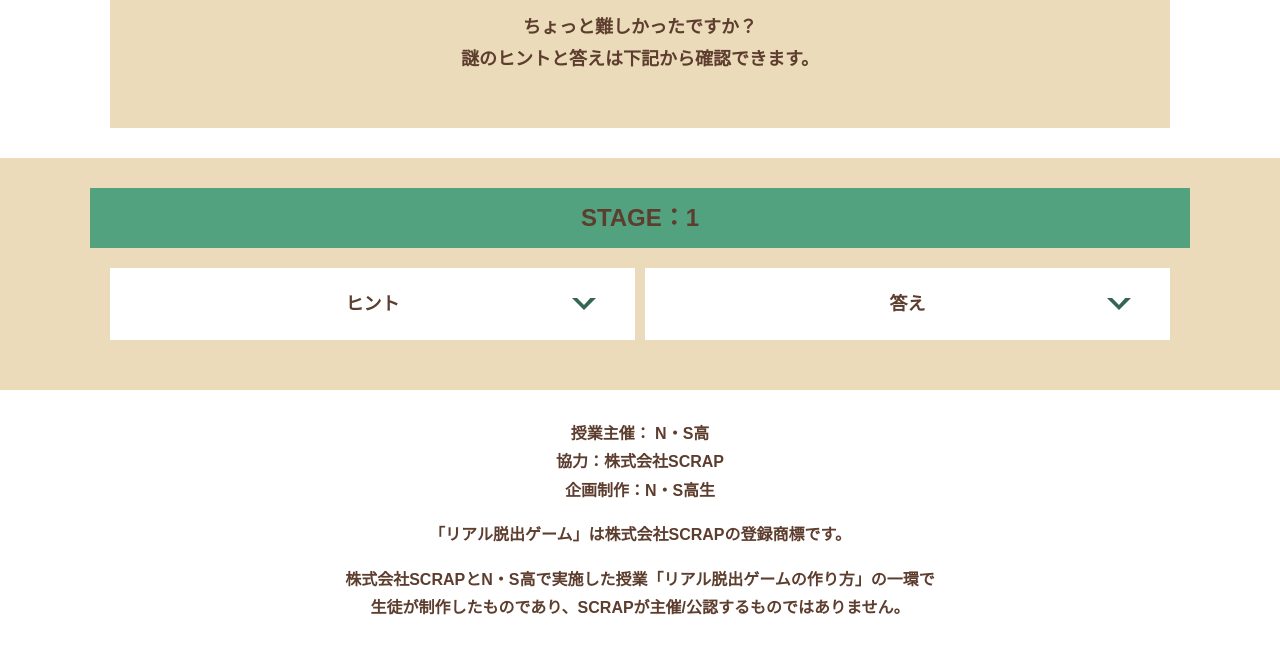
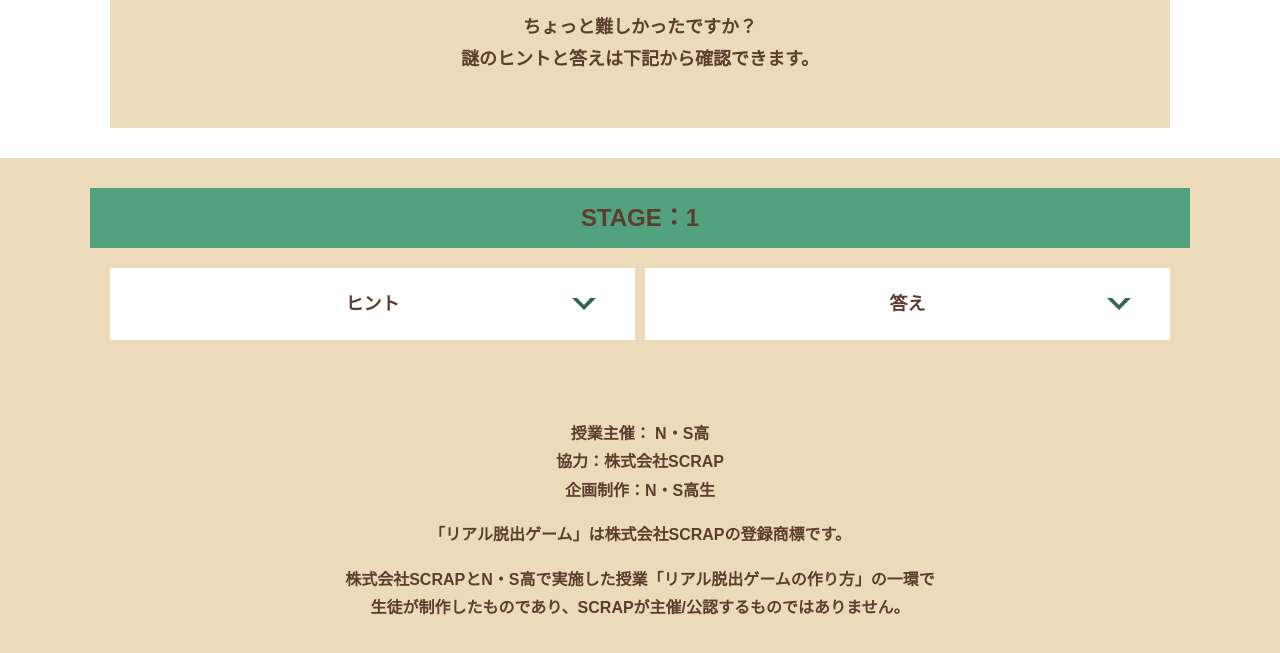
Before and after one commit to mikinoko/alfa-ocha-15, a plain HTML site: page hint1.html in a window 1280 px wide. Shown: the part 243-896 px from the top of the page. Drawn offline with Linux system fonts and the light colour scheme.

Commit message:
Update hint1.html

```diff
--- a/hint1.html
+++ b/hint1.html
@@ -56,7 +56,7 @@
     </section>
     <!-- STAGE1ヒント　ここまで -->
   </main>
-  <footer class="footer section bg-color--gray">
+  <footer class="footer section bg-color--be-ju">
     <div class="container">
         <p class="text-center">授業主催： N・S高<br>協力：株式会社SCRAP<br>企画制作：N・S高生</p>
         <p class="text-center">「リアル脱出ゲーム」は株式会社SCRAPの登録商標です。</p>
```
